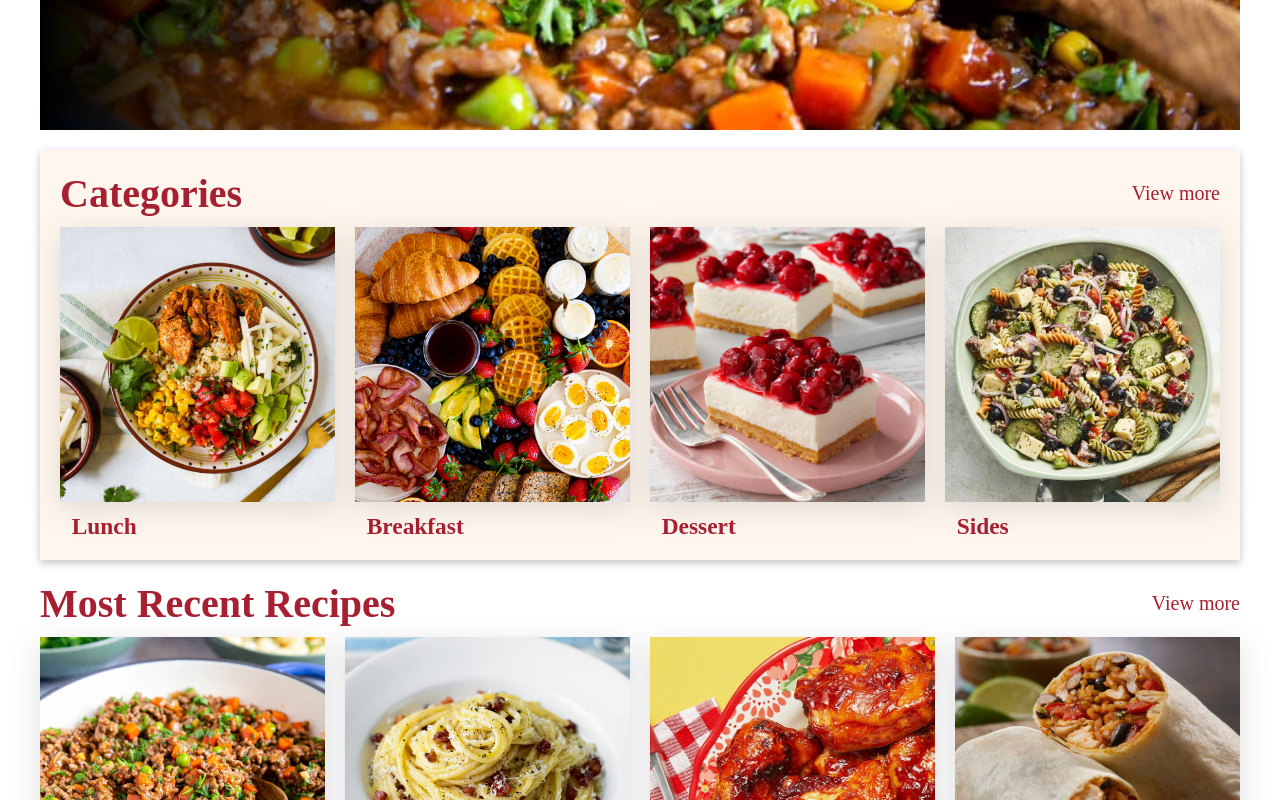
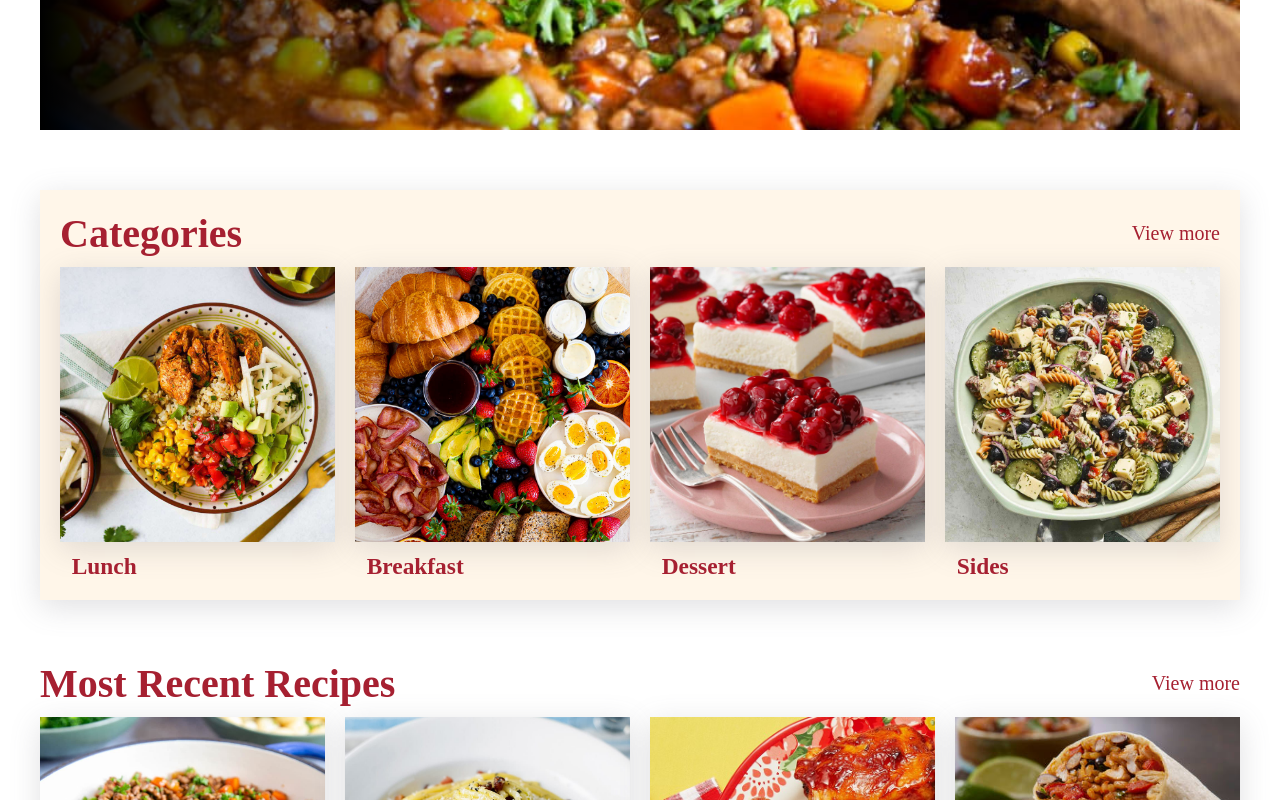
Before and after one commit to XicoCorreia/RecipeWebsite, an Angular app: page / in a window 1280 px wide. Shown: the part 690-1490 px from the top of the page. Built offline with nearby package versions, Linux system fonts and the light colour scheme.

Commit message:
Small changes

```diff
--- a/src/app/aboutus/aboutus.component.css
+++ b/src/app/aboutus/aboutus.component.css
@@ -1,6 +1,6 @@
 .container {
     position: relative;
-    margin: 1em auto;
+    margin: 1em auto 2em auto;
     max-width: 1200px;
     text-align: left;
 }
--- a/src/app/categories/categories.component.css
+++ b/src/app/categories/categories.component.css
@@ -1,6 +1,6 @@
 .container {
     position: relative;
-    margin: 1em auto;
+    margin: 1em auto 2em auto;
     max-width: 1200px;
     text-align: left;
 }
@@ -8,7 +8,7 @@
 .route {
     color: #a62031;
     font-weight: bold;
-    padding-bottom: 0.5em;
+    padding-bottom: 0.75em;
 }
 
 .route a {
@@ -22,15 +22,19 @@
 h1{
     margin: 0;
 }
+
+h2{
+    margin-top:0;
+    margin-bottom: 0.33em;
+}
 p{
-    margin: 0.25em auto 1em auto;
+    margin: 0.25em auto 0 auto;
 }
 
 .grid-container {
     display: grid;
     grid-template-columns: repeat(4, 1fr);
     gap: 1em;
-    margin-bottom: 1em;
 }
 
 .grid-item {
@@ -43,14 +47,22 @@ article {
 }
 
 .secondary-image {
+    aspect-ratio : 1 / 1;
     width: 100%;
-    height: auto;
+    object-fit: cover;
+    object-position: 0%;
+    box-shadow: rgba(100, 100, 111, 0.2) 0px 7px 29px 0px;
 }
 
 h3 {
-    margin-top: 0.25em;
-    margin-bottom: 0;
+    margin: 0;
+    padding-top: 0.25em;
+    padding-left: 0.5em;
     color:#a62031;
+}
+
+.section {
+    margin-top: 2em;
 }
 
 @media screen and (max-width: 1200px) {
--- a/src/app/home/home.component.css
+++ b/src/app/home/home.component.css
@@ -1,6 +1,6 @@
 .container {
     position: relative;
-    margin: 1em auto;
+    margin: 1em auto 2em auto;
     max-width: 1200px;
     text-align: left;
 }
@@ -96,13 +96,13 @@ a{
 }
 
 .section_categories, .section_most_recent{
-    margin-top: 1em;
+    margin-top: 3em;
 
 }
 .section_categories{
     padding: 1em 1em 1em 1em;
-    background-color: rgb(255,240,219,0.5);
-    box-shadow: rgba(0, 0, 0, 0.24) 0px 3px 8px;
+    background-color: rgb(255,240,219,0.6);
+    box-shadow: rgba(100, 100, 111, 0.2) 0px 7px 29px 0px;
 }
 
 
--- a/src/app/home/home.component.html
+++ b/src/app/home/home.component.html
@@ -30,7 +30,7 @@
             <a href="#" routerLink="/recipes" id="secondary-button"> View more </a>
         </div>
         <div class="grid-container">
-            <div *ngFor="let rr of recent_recipes  | slice:0:12">
+            <div *ngFor="let rr of recent_recipes  | slice:0:8">
                 <article>
                     <a [routerLink]="'/recipes/' + rr.id">
                     <img src="{{rr.imageUrl}}" alt= rr.name class="secondary-image">
--- a/src/app/recipes/recipes.component.css
+++ b/src/app/recipes/recipes.component.css
@@ -1,6 +1,6 @@
 .container {
     position: relative;
-    margin: 1em auto;
+    margin: 1em auto 2em auto;
     max-width: 1200px;
     text-align: left;
 }
@@ -8,7 +8,7 @@
 .route {
     color: #a62031;
     font-weight: bold;
-    padding-bottom: 0.5em;
+    padding-bottom: 0.75em;
 }
 
 .route a {
@@ -23,14 +23,16 @@ h1{
     margin: 0;
 }
 p{
-    margin: 0.25em auto 1em auto;
+    margin: 0.25em auto 0 auto;
+
 }
 
 .grid-container {
     display: grid;
     grid-template-columns: repeat(4, 1fr);
     gap: 1em;
-    margin-bottom: 1em;
+    margin: 1em auto 1em auto;
+
 }
 
 .grid-item {
@@ -40,10 +42,6 @@ p{
 article {
     display: flex;
     flex-direction: column;
-   /* text-align: center;
-    box-shadow: rgba(0, 0, 0, 0.24) 0px 3px 8px;
-    padding: 0.5em;
-    background-color: rgb(255,240,219,0.8); */
 }
 
 .secondary-image {
@@ -51,6 +49,7 @@ article {
     width: 100%;
     object-fit: cover;
     object-position: 0%;
+    border-radius: 5px;
 }
 
 h3 {
--- a/src/styles.css
+++ b/src/styles.css
@@ -16,7 +16,7 @@ a{
 }
 
 h1{
-    font-family: 'Montserrat'
+    font-family: 'Montserrat';
 }
 
 h3{
```
